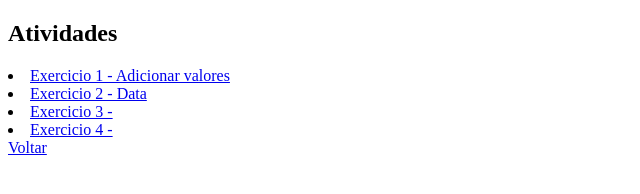
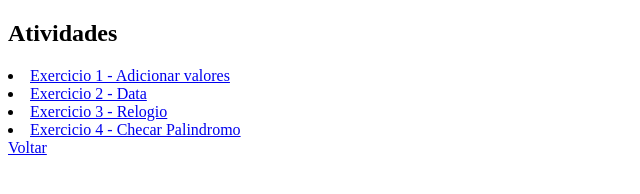
Before and after one commit to Spanyk/Lab-Engenharia, a plain HTML site: page src/semana2.html in a window 1280 px wide. Shown: the whole page, without its empty margins (0-640 px from the left). Drawn offline with Linux system fonts and the light colour scheme.

Commit message:
atualizando index

```diff
--- a/src/semana2.html
+++ b/src/semana2.html
@@ -10,8 +10,8 @@
     <nav>
         <li><a href="Atividade/Aula 2/atv1.html">Exercicio 1 - Adicionar valores</a></li>
         <li><a href="Atividade/Aula 2/atv2.html">Exercicio 2 - Data</a></li>
-        <li><a href="Atividade/Aula 2/atv3.html">Exercicio 3 - </a></li>
-        <li><a href="Atividade/Aula 2/atv4.html">Exercicio 4 - </a></li>
+        <li><a href="Atividade/Aula 2/atv3.html">Exercicio 3 - Relogio </a></li>
+        <li><a href="Atividade/Aula 2/atv4.html">Exercicio 4 - Checar Palindromo</a></li>
     </nav>
     <a href="../index.html">Voltar</a>
 </body>
```
Also changed, not shown: src/Atividade/Aula 2/atv3.html (+1 -1 lines).
